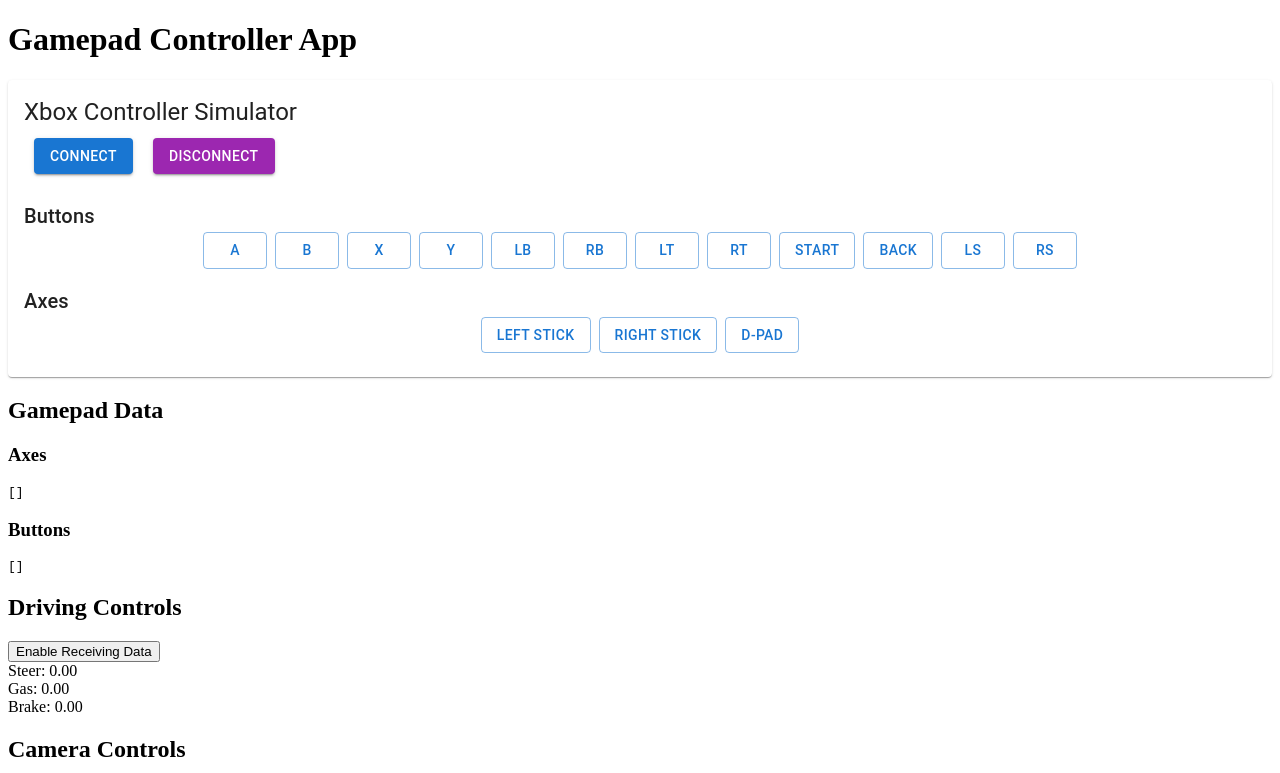
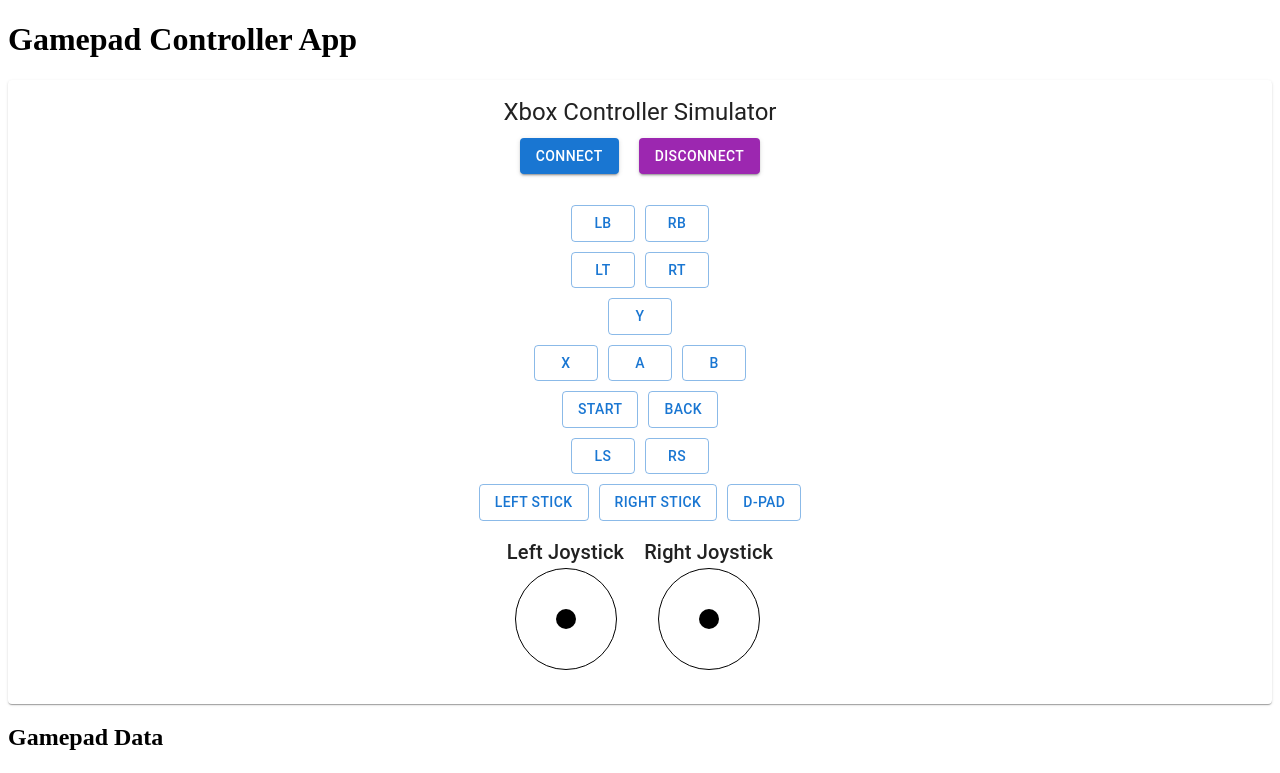
Before and after one commit to olugashi/gamepad-controller, a React (Create React App) app: page / in a window 1280 px wide. Shown: the top 773 px of the page. Built offline with nearby package versions, Linux system fonts and the light colour scheme; the HTML template or start-up script is replaced by a standard one.

Commit message:
update XboxController

```diff
--- a/src/components/XboxController.tsx
+++ b/src/components/XboxController.tsx
@@ -1,5 +1,5 @@
-import React from 'react';
-import { Button, Card, CardContent, Typography, Grid } from '@mui/material';
+import React, { useState } from 'react';
+import { Button, Card, CardContent, Typography, Grid, Box } from '@mui/material';
 
 interface XboxControllerProps {
   onConnect: () => void;
@@ -7,14 +7,27 @@
 }
 
 const XboxController: React.FC<XboxControllerProps> = ({ onConnect, onDisconnect }) => {
+  const [leftStickPosition, setLeftStickPosition] = useState({ x: 0, y: 0 });
+  const [rightStickPosition, setRightStickPosition] = useState({ x: 0, y: 0 });
+  const [isLeftStickActive, setIsLeftStickActive] = useState(false);
+  const [isRightStickActive, setIsRightStickActive] = useState(false);
+
+  const handleMouseMove = (event: React.MouseEvent, setPosition: React.Dispatch<React.SetStateAction<{ x: number; y: number }>>, isActive: boolean) => {
+    if (!isActive) return;
+    const rect = (event.target as HTMLElement).getBoundingClientRect();
+    const x = event.clientX - rect.left - rect.width / 2;
+    const y = event.clientY - rect.top - rect.height / 2;
+    setPosition({ x, y });
+  };
+
   return (
     <Card>
       <CardContent>
-        <Typography variant="h5" component="div">
+        <Typography variant="h5" component="div" align="center">
           Xbox Controller Simulator
         </Typography>
         <Grid container spacing={2} justifyContent="center" alignItems="center">
-          <Grid item xs={12}>
+          <Grid item xs={12} style={{ textAlign: 'center' }}>
             <Button variant="contained" color="primary" onClick={onConnect} style={{ margin: '10px' }}>
               Connect
             </Button>
@@ -23,29 +36,81 @@
             </Button>
           </Grid>
           <Grid item xs={12}>
-            <Typography variant="h6">Buttons</Typography>
-            <Grid container spacing={1} justifyContent="center">
-              <Grid item><Button variant="outlined">A</Button></Grid>
-              <Grid item><Button variant="outlined">B</Button></Grid>
-              <Grid item><Button variant="outlined">X</Button></Grid>
-              <Grid item><Button variant="outlined">Y</Button></Grid>
-              <Grid item><Button variant="outlined">LB</Button></Grid>
-              <Grid item><Button variant="outlined">RB</Button></Grid>
-              <Grid item><Button variant="outlined">LT</Button></Grid>
-              <Grid item><Button variant="outlined">RT</Button></Grid>
-              <Grid item><Button variant="outlined">Start</Button></Grid>
-              <Grid item><Button variant="outlined">Back</Button></Grid>
-              <Grid item><Button variant="outlined">LS</Button></Grid>
-              <Grid item><Button variant="outlined">RS</Button></Grid>
-            </Grid>
-          </Grid>
-          <Grid item xs={12}>
-            <Typography variant="h6">Axes</Typography>
-            <Grid container spacing={1} justifyContent="center">
-              <Grid item><Button variant="outlined">Left Stick</Button></Grid>
-              <Grid item><Button variant="outlined">Right Stick</Button></Grid>
-              <Grid item><Button variant="outlined">D-Pad</Button></Grid>
-            </Grid>
+            <Box display="flex" justifyContent="center" alignItems="center" flexDirection="column">
+              <Box display="flex" justifyContent="center" alignItems="center">
+                <Button variant="outlined" style={{ margin: '5px' }}>LB</Button>
+                <Button variant="outlined" style={{ margin: '5px' }}>RB</Button>
+              </Box>
+              <Box display="flex" justifyContent="center" alignItems="center">
+                <Button variant="outlined" style={{ margin: '5px' }}>LT</Button>
+                <Button variant="outlined" style={{ margin: '5px' }}>RT</Button>
+              </Box>
+              <Box display="flex" justifyContent="center" alignItems="center">
+                <Button variant="outlined" style={{ margin: '5px' }}>Y</Button>
+              </Box>
+              <Box display="flex" justifyContent="center" alignItems="center">
+                <Button variant="outlined" style={{ margin: '5px' }}>X</Button>
+                <Button variant="outlined" style={{ margin: '5px' }}>A</Button>
+                <Button variant="outlined" style={{ margin: '5px' }}>B</Button>
+              </Box>
+              <Box display="flex" justifyContent="center" alignItems="center">
+                <Button variant="outlined" style={{ margin: '5px' }}>Start</Button>
+                <Button variant="outlined" style={{ margin: '5px' }}>Back</Button>
+              </Box>
+              <Box display="flex" justifyContent="center" alignItems="center">
+                <Button variant="outlined" style={{ margin: '5px' }}>LS</Button>
+                <Button variant="outlined" style={{ margin: '5px' }}>RS</Button>
+              </Box>
+              <Box display="flex" justifyContent="center" alignItems="center">
+                <Button variant="outlined" style={{ margin: '5px' }}>Left Stick</Button>
+                <Button variant="outlined" style={{ margin: '5px' }}>Right Stick</Button>
+                <Button variant="outlined" style={{ margin: '5px' }}>D-Pad</Button>
+              </Box>
+              <Box display="flex" justifyContent="center" alignItems="center" flexDirection="row">
+                <Box
+                  display="flex"
+                  justifyContent="center"
+                  alignItems="center"
+                  flexDirection="column"
+                  style={{ margin: '10px' }}
+                  onMouseMove={(event) => handleMouseMove(event, setLeftStickPosition, isLeftStickActive)}
+                  onMouseDown={() => setIsLeftStickActive(true)}
+                  onMouseUp={() => setIsLeftStickActive(false)}
+                >
+                  <Typography variant="h6" align="center">Left Joystick</Typography>
+                  <Box width={100} height={100} borderRadius="50%" border="1px solid black" display="flex" justifyContent="center" alignItems="center">
+                    <Box
+                      width={20}
+                      height={20}
+                      borderRadius="50%"
+                      bgcolor="black"
+                      style={{ transform: `translate(${leftStickPosition.x}px, ${leftStickPosition.y}px)` }}
+                    ></Box>
+                  </Box>
+                </Box>
+                <Box
+                  display="flex"
+                  justifyContent="center"
+                  alignItems="center"
+                  flexDirection="column"
+                  style={{ margin: '10px' }}
+                  onMouseMove={(event) => handleMouseMove(event, setRightStickPosition, isRightStickActive)}
+                  onMouseDown={() => setIsRightStickActive(true)}
+                  onMouseUp={() => setIsRightStickActive(false)}
+                >
+                  <Typography variant="h6" align="center">Right Joystick</Typography>
+                  <Box width={100} height={100} borderRadius="50%" border="1px solid black" display="flex" justifyContent="center" alignItems="center">
+                    <Box
+                      width={20}
+                      height={20}
+                      borderRadius="50%"
+                      bgcolor="black"
+                      style={{ transform: `translate(${rightStickPosition.x}px, ${rightStickPosition.y}px)` }}
+                    ></Box>
+                  </Box>
+                </Box>
+              </Box>
+            </Box>
           </Grid>
         </Grid>
       </CardContent>
```
